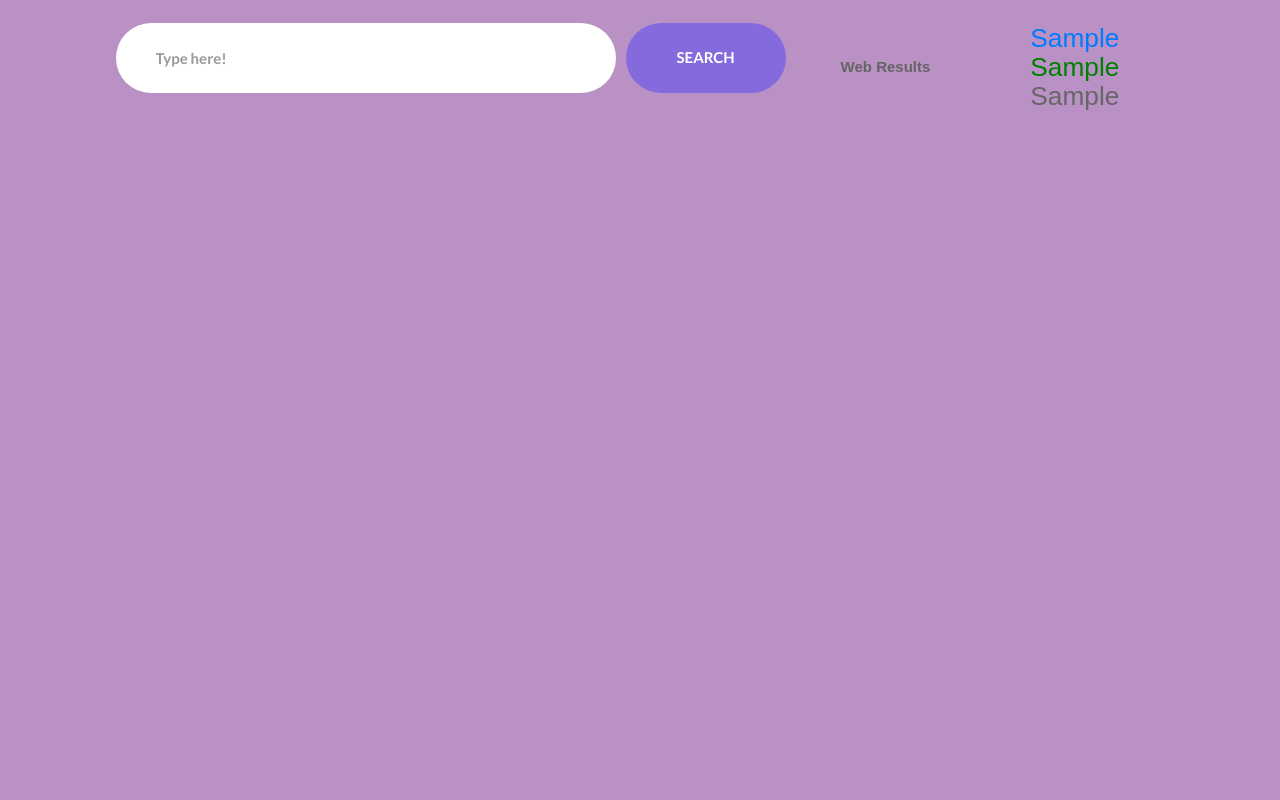
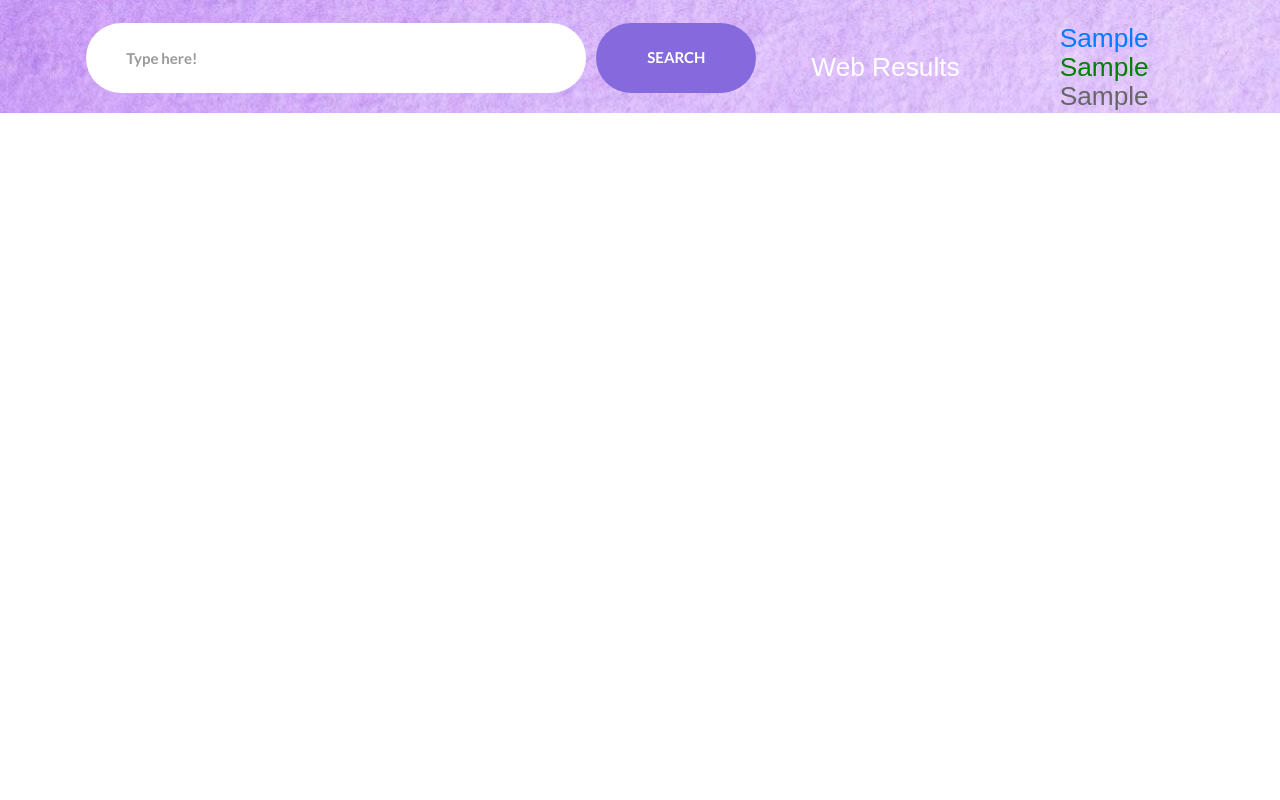
Before and after one commit to Shweta3189/MySearchEngine, a Django app: template templates/search.html in a window 1280 px wide. Run offline with Django 3.2, Linux system fonts and the light colour scheme; the template is opened without the code that fills it: most values are stand-ins (such as "Sample title", 1, 10 or a date in 2020); some libraries are stand-ins or nearby versions.

Commit message:
changed backgound of search page

```diff
--- a/templates/search.html
+++ b/templates/search.html
@@ -40,8 +40,8 @@
     <link rel="stylesheet" type="text/css" href="../static/css/main.css" />
     <!--===============================================================================================-->
   </head>
-  <body style="background-color:rgb(185, 145, 197)">
-    <div>
+  <body>
+    <div style="background-image: url('../static/images/bg.jpg');">
 		<br />
       <form class="w-full flex-w flex-c-m" method="POST" action="search">
         {% csrf_token %}
@@ -62,7 +62,7 @@
           Search
         </button>
         {% if final_result %}
-			<b style="padding-left: 50px; padding-right: 50px; color: #646464">Web Results</b>
+			<div><h3 style="padding-left: 50px; padding-right: 50px; color: #ffffff">Web Results</h3></div>
 			{% for result in final_result %}
 				<div style="padding-left: 50px; padding-right: 50px">
 				<h3 style="color: blue">
@@ -72,6 +72,7 @@
 				<h3>{{ result.2 }}</h3>
 				</div>
 				<br /><br />
+				<hr />
 			{% endfor %}
 		{% endif %}
       </form>
```
Also changed, not shown: static/images/bg.jpg (added).
